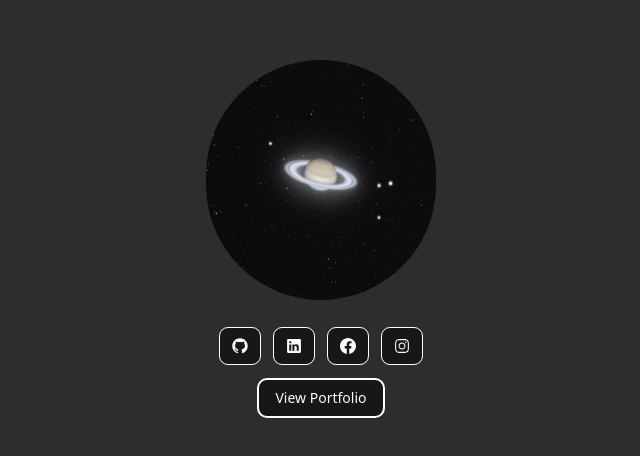
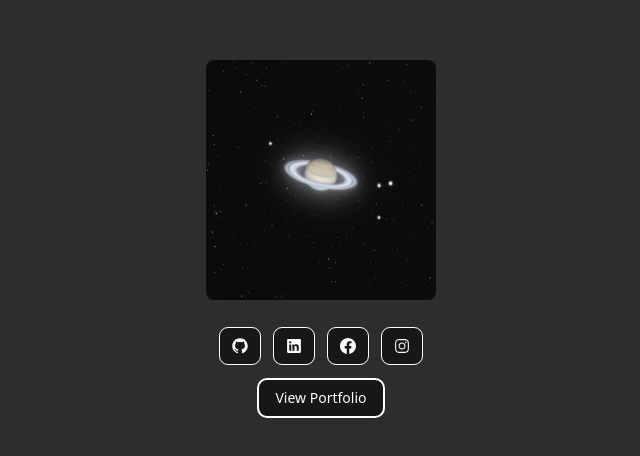
Before and after one commit to GogaIV/website-portfolio, a Next.js app: page / in a window 1280 px wide. Shown: the part 176-632 px from the top of the page, without its empty margins (319-959 px from the left). Built offline with nearby package versions, Linux system fonts and the light colour scheme.

Commit message:
done for the night

```diff
--- a/src/app/page.tsx
+++ b/src/app/page.tsx
@@ -10,7 +10,7 @@ export default function Home() {
           <div>
             <img
               src="/assets/Images/saturn.jpg"
-              className="w-[18vw] h-[30vh] rounded-full m-7"
+              className="w-[18vw] h-[30vh] rounded-md m-7"
             />
           </div>
           <div className="flex flex-col sm:flex-row gap-[14px] items-center justify-center mb-4">
```
